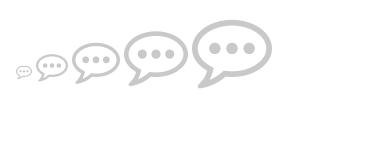
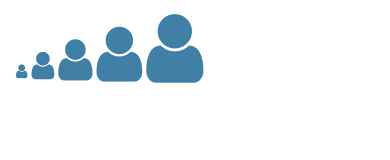
Before and after one commit to jasonjackson/re-positioned, a website: page mockups/positioned/icons/fonts.html in a window 390 px wide. Drawn offline with Linux system fonts and the light colour scheme.

```diff
--- a/mockups/positioned/icons/fonts.html
+++ b/mockups/positioned/icons/fonts.html
@@ -6,13 +6,14 @@
 <body>
 &nbsp;
 
-<!--  blue
-<i class="fa fa-bullseye fa-1x" style="color:#4080a6;"></i>
-<i class="fa fa-bullseye fa-2x" style="color:#4080a6;"></i>
-<i class="fa fa-bullseye fa-3x" style="color:#4080a6;"></i>
-<i class="fa fa-bullseye fa-4x" style="color:#4080a6;"></i>
-<i class="fa fa-bullseye fa-5x" style="color:#4080a6;"></i>
--->
+<!--  blue -->
+<i class="fa fa-user fa-1x" style="color:#4080a6;"></i>
+<i class="fa fa-user fa-2x" style="color:#4080a6;"></i>
+<i class="fa fa-user fa-3x" style="color:#4080a6;"></i>
+<i class="fa fa-user fa-4x" style="color:#4080a6;"></i>
+<i class="fa fa-user fa-5x" style="color:#4080a6;"></i>
+
+
 
 <!-- grey
 <i class="fa fa-question-circle-o fa-1x" style="color:#888888;"></i>
@@ -22,13 +23,16 @@
 <i class="fa fa-question-circle-o fa-5x" style="color:#888888;"></i>
 -->
 
-<!-- light grey -->
+
+
+
+<!-- light grey
 <i class="fa fa-commenting-o fa-1x" style="color:#c9c9c9;"></i>
 <i class="fa fa-commenting-o fa-2x" style="color:#c9c9c9;"></i>
 <i class="fa fa-commenting-o fa-3x" style="color:#c9c9c9;"></i>
 <i class="fa fa-commenting-o fa-4x" style="color:#c9c9c9;"></i>
 <i class="fa fa-commenting-o fa-5x" style="color:#c9c9c9;"></i>
-
+-->
 
 
 
```
Also changed, not shown: assets/img/freeze/Slides/family-freeze.png, mockups/positioned/MobilePhoneSmall.png (added), mockups/positioned/Page Mockups/Landlord Service/mockup-landlord.png (added), mockups/positioned/icons/building-blue.png (added), mockups/positioned/icons/envelope-blue.png (added), mockups/positioned/icons/file-blue.png (added), mockups/positioned/icons/file-text-blue.png (added), mockups/positioned/icons/user-blue.png (added), mockups/positioned/icons/user-circle-blue.png (added), mockups/positioned/icons/user-o-blue.png (added), mockups/positioned/icons/user-plus-blue.png (added), mockups/working/timeseries-graph.png (deleted), 6 other files.
